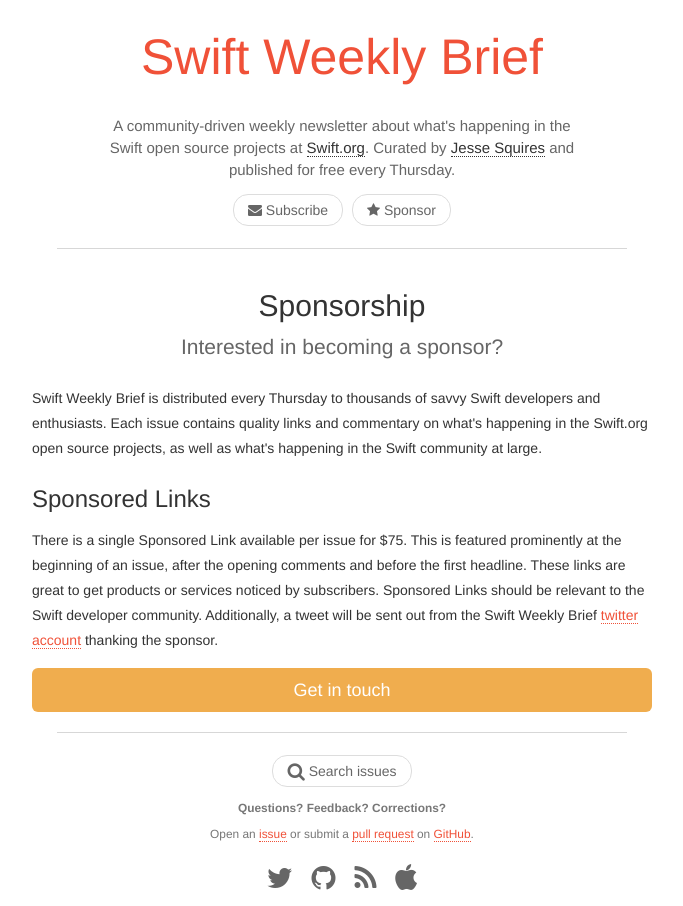
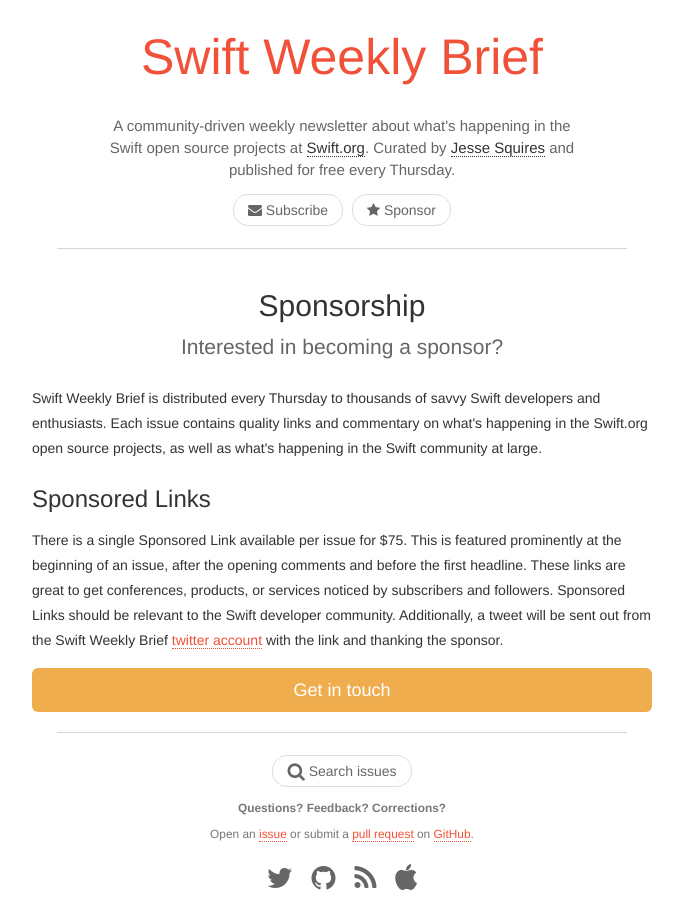
Before and after one commit to SwiftWeekly/swiftweekly.github.io, a Jekyll site: the page built from sponsorship.html, in a window 1280 px wide. Shown: the whole page, without its empty margins (298-981 px from the left). Built offline with Jekyll 4.4.1, drawn with Linux system fonts in a browser that asks for light colours.

Commit message:
Update sponsorship.html

```diff
--- a/sponsorship.html
+++ b/sponsorship.html
@@ -12,9 +12,9 @@
       as well as what's happening in the Swift community at large.</p>
       <h3>Sponsored Links</h3>
       <p>There is a single Sponsored Link available per issue for $75. This is featured prominently at the beginning of an issue,
-      after the opening comments and before the first headline. These links are great to get products or services noticed by subscribers.
+      after the opening comments and before the first headline. These links are great to get conferences, products, or services noticed by subscribers and followers.
       Sponsored Links should be relevant to the Swift developer community. Additionally, a tweet will be sent out from
-      the Swift Weekly Brief <a href="{{ site.links.twitter }}">twitter account</a> thanking the sponsor.</p>
+      the Swift Weekly Brief <a href="{{ site.links.twitter }}">twitter account</a> with the link and thanking the sponsor.</p>
       <a class="btn btn-warning btn-lg center" href="mailto:jesse@jessesquires.com">Get in touch</a>
    </div> <!-- col -->
 </div> <!-- row -->
```
